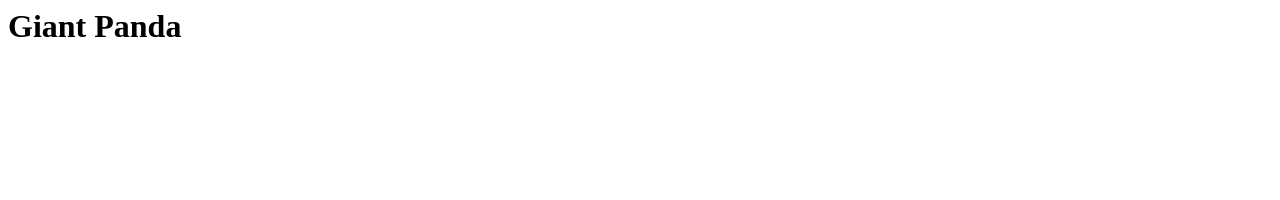
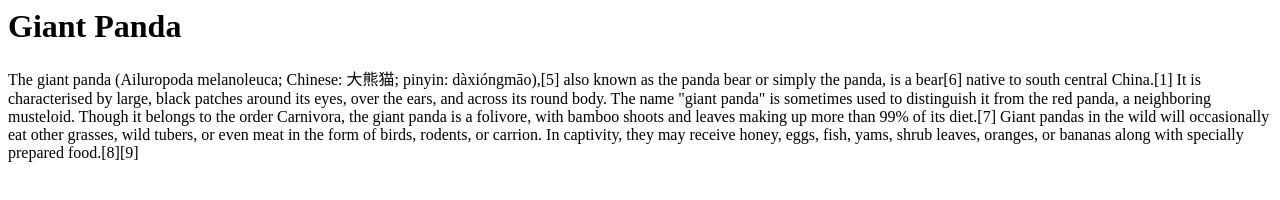
Before and after one commit to KimBergstrom/PandaStudent, a plain HTML site: page index.html in a window 1280 px wide. Drawn offline with Linux system fonts and the light colour scheme.

Commit message:
Introduction

```diff
--- a/index.html
+++ b/index.html
@@ -1 +1,5 @@
 <h1>Giant Panda</h1>
+
+<p>
+    The giant panda (Ailuropoda melanoleuca; Chinese: 大熊猫; pinyin: dàxióngmāo),[5] also known as the panda bear or simply the panda, is a bear[6] native to south central China.[1] It is characterised by large, black patches around its eyes, over the ears, and across its round body. The name "giant panda" is sometimes used to distinguish it from the red panda, a neighboring musteloid. Though it belongs to the order Carnivora, the giant panda is a folivore, with bamboo shoots and leaves making up more than 99% of its diet.[7] Giant pandas in the wild will occasionally eat other grasses, wild tubers, or even meat in the form of birds, rodents, or carrion. In captivity, they may receive honey, eggs, fish, yams, shrub leaves, oranges, or bananas along with specially prepared food.[8][9]
+</p>
```
